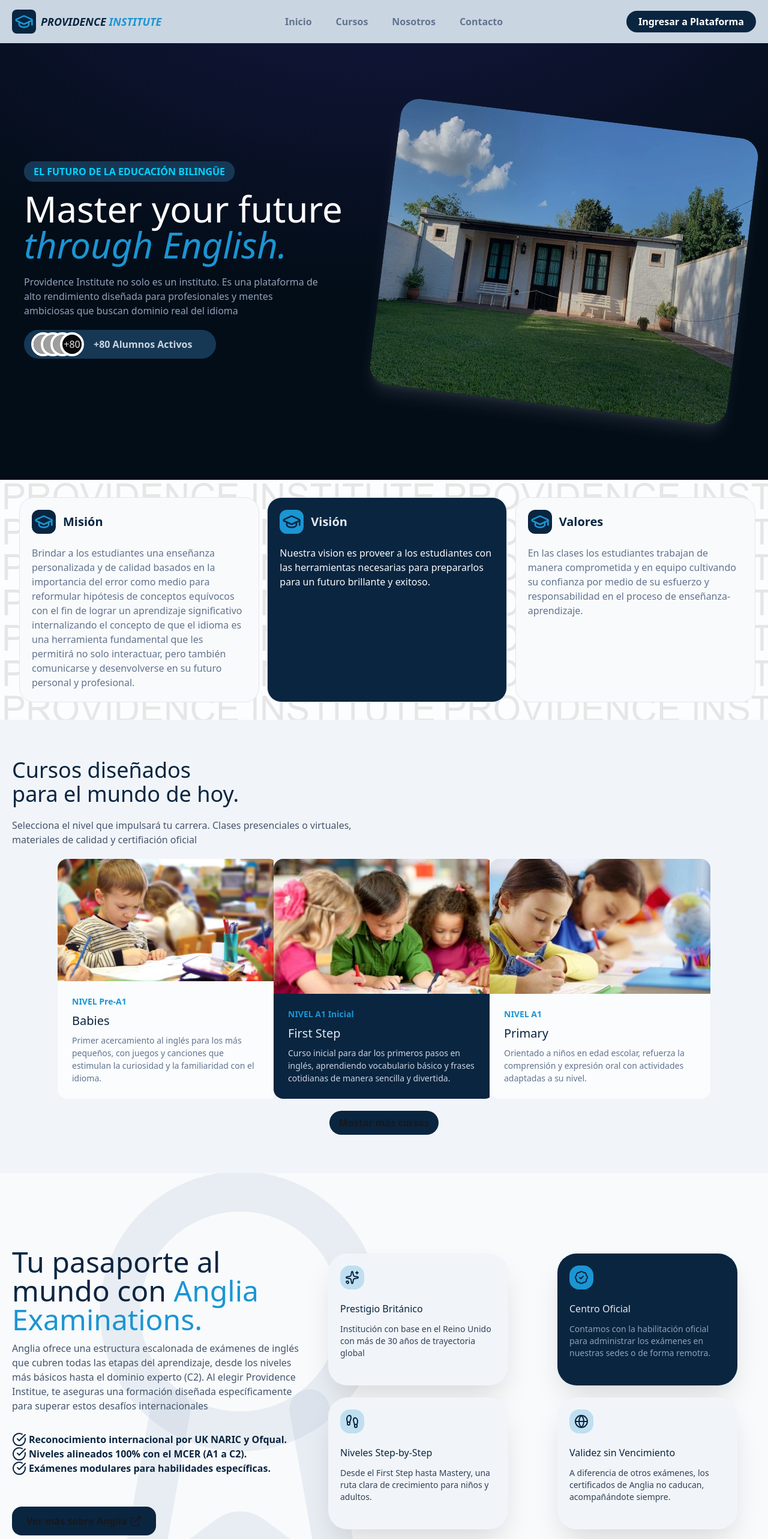
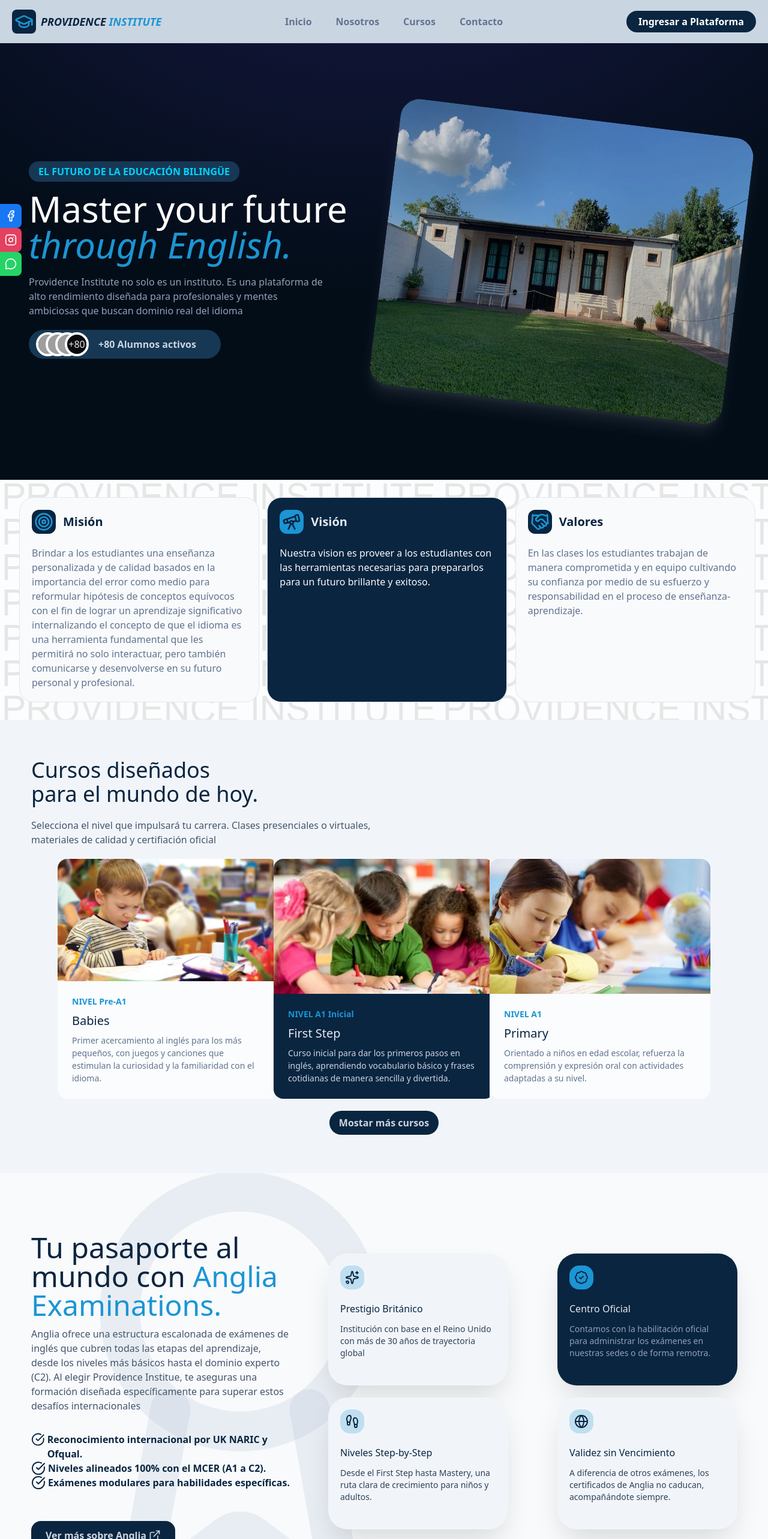
Before and after one commit to RingoI/Academia-de-ingles, a React app in the folder frontend/: page / in a window 1280 px wide. Shown: the top 2566 px of the page at 60% size. Built offline with nearby package versions, Linux system fonts and the light colour scheme; grey boxes are pictures that could not be loaded; the HTML template or start-up script is replaced by a standard one.

Commit message:
Landing page

```diff
--- a/frontend/src/components/TablaAlumnos.jsx
+++ b/frontend/src/components/TablaAlumnos.jsx
@@ -23,9 +23,9 @@ function TablaAlumnos({ busqueda }) {
   ];
 
   const alumnosFiltrados = alumnos.filter((a) =>
-    a.nombre.toLowerCase().includes(busqueda.toLowerCase()) ||
-    a.email.toLowerCase().includes(busqueda.toLowerCase()) ||
-    a.dni.toString().includes(busqueda)
+    (a?.nombre ?? "").toLowerCase().includes(busqueda?.toLowerCase() ?? "") ||
+    (a?.email ?? "").toLowerCase().includes(busqueda?.toLowerCase() ?? "") ||
+    (a?.dni?.toString() ?? "").includes(busqueda ?? "")
   );
 
   console.log("alumnos: ", alumnos);
--- a/frontend/src/components/landing/Footer.jsx
+++ b/frontend/src/components/landing/Footer.jsx
@@ -1,4 +1,4 @@
-import { Facebook, GraduationCap, Instagram } from "lucide-react";
+import { Facebook, GraduationCap, Instagram, MessageCircle } from "lucide-react";
 import React from "react";
 
 function Footer() {
@@ -18,11 +18,44 @@ function Footer() {
 					</p>
 				</div>
 				<div className="flex flex-col items-center gap-2">
-					<h3 className="font-bold">SIGUENOS</h3>
-					<div className="flex gap-5">
-						<Facebook className="bg-[#1b95d3] size-10 p-2 rounded-2xl text-[#0a2540]" />
-						<Instagram className="bg-[#1b95d3] size-10 p-2 rounded-2xl text-[#0a2540]" />
-					</div>
+					<h3 className="font-bold text-slate-200">¡Seguinos y escribinos!</h3>
+
+						<div className="flex gap-4">
+
+						{/* FACEBOOK */}
+						<a
+							href="https://facebook.com/profile.php?id=100063897041979"
+							target="_blank"
+							rel="noopener noreferrer"
+							className="bg-[#0c1224] p-2 rounded-xl hover:bg-[#1877F2] transition-all duration-300 hover:scale-110"
+						>
+							<Facebook className="size-6 text-white" />
+						</a>
+
+						{/* INSTAGRAM */}
+						<a
+							href="https://www.instagram.com/providence.english.institute"
+							target="_blank"
+							rel="noopener noreferrer"
+							className="bg-[#0c1224] p-2 rounded-xl hover:bg-gradient-to-tr hover:from-yellow-400 hover:via-pink-500 hover:to-purple-600 transition-all duration-300 hover:scale-110"
+						>
+							<Instagram className="size-6 text-white" />
+						</a>
+
+						{/* WHATSAPP */}
+						<a
+						href="https://api.whatsapp.com/send?phone=543624820112&text=Hola%20%F0%9F%91%8B%0AVengo%20desde%20la%20web%20y%20quiero%20informaci%C3%B3n%20sobre%20los%20cursos%20de%20Providence%20Institute"
+						target="_blank"
+						rel="noopener noreferrer"
+						className="bg-[#0c1224] p-2 rounded-xl hover:bg-[#25D366] transition-all duration-300 hover:scale-110"
+						>
+						<MessageCircle className="size-6 text-white" />
+						</a>
+
+						</div>
+
+
+
 				</div>
 			</div>
 			<div className="text-slate-500 flex justify-between">
--- a/frontend/src/components/landing/NavBar.jsx
+++ b/frontend/src/components/landing/NavBar.jsx
@@ -17,25 +17,25 @@ function NavBar() {
         <ul className="w-[33.3%] flex gap-10 font-semibold text-slate-500">
           <li className="cursor-pointer relative group">
             <span className="transition-colors duration-300 group-hover:text-[#1b95d3]">
-              Inicio
+              <a href="#inicio">Inicio</a>
             </span>
             <span className="absolute left-0 -bottom-1 w-0 h-[2px] bg-[#1b95d3] transition-all duration-300 group-hover:w-full"></span>
           </li>
           <li className="cursor-pointer relative group">
             <span className="transition-colors duration-300 group-hover:text-[#1b95d3]">
-              Cursos
+              <a href="#nosotros">Nosotros</a>
             </span>
             <span className="absolute left-0 -bottom-1 w-0 h-[2px] bg-[#1b95d3] transition-all duration-300 group-hover:w-full"></span>
           </li>
           <li className="cursor-pointer relative group">
             <span className="transition-colors duration-300 group-hover:text-[#1b95d3]">
-              Nosotros
+              <a href="#cursos">Cursos</a>
             </span>
             <span className="absolute left-0 -bottom-1 w-0 h-[2px] bg-[#1b95d3] transition-all duration-300 group-hover:w-full"></span>
           </li>
           <li className="cursor-pointer relative group">
             <span className="transition-colors duration-300 group-hover:text-[#1b95d3]">
-              Contacto
+              <a href="#contacto">Contacto</a>
             </span>
             <span className="absolute left-0 -bottom-1 w-0 h-[2px] bg-[#1b95d3] transition-all duration-300 group-hover:w-full"></span>
           </li>
--- a/frontend/src/components/landing/Presentacion.jsx
+++ b/frontend/src/components/landing/Presentacion.jsx
@@ -2,7 +2,7 @@ import AvatarGrupo from "./AvatarGrupo";
 
 function Presentacion() {
 	return (
-		<div className="bg-[#030d18] bg-[radial-gradient(ellipse_80%_80%_at_50%_-20%,rgba(31,30,87,0.7),rgba(255,255,255,0))] w-full h-screen flex pt-18 items-center px-10">
+		<div className="bg-[#030d18] bg-[radial-gradient(ellipse_80%_80%_at_50%_-20%,rgba(31,30,87,0.7),rgba(255,255,255,0))] w-full h-screen flex pt-18 items-center px-12">
 			<div className="flex flex-col gap-5 w-[50%]">
 				<div>
 					<span className="px-4 py-1.5 rounded-2xl text-[#00d3fe] font-semibold bg-[#163855]">
@@ -19,7 +19,7 @@ function Presentacion() {
 				</p>
 				<div className="flex items-center gap-4 w-80 h-12 px-3 bg-[#163855] rounded-3xl">
 					<AvatarGrupo />
-					<span className="font-semibold text-slate-300">+80 Alumnos Activos</span>
+					<span className="font-semibold text-slate-300">+80 Alumnos activos</span>
 				</div>
 			</div>
 			<div className="w-[50%]">
--- a/frontend/src/pages/HomePage.jsx
+++ b/frontend/src/pages/HomePage.jsx
@@ -5,16 +5,18 @@ import Card from "../components/landing/Card";
 import {
   Award,
   BadgeCheck,
-  Check,
-  CheckCircle,
-  CheckCircle2,
-  CheckCircle2Icon,
   CheckCircleIcon,
   ExternalLink,
   Footprints,
   Globe,
   GraduationCap,
   Sparkles,
+  Facebook,
+  Instagram,
+  Target,
+  Telescope,
+  Handshake,
+  MessageCircle
 } from "lucide-react";
 import CursoCard from "../components/landing/CursoCard";
 import { cursosInfo } from "../utils/cursos";
@@ -31,20 +33,23 @@ function HomePage() {
   return (
     <div className=" w-full h-screen">
       <NavBar />
+      <section id="inicio">
         <Presentacion />
+      </section>
+      <section id="nosotros" className="scroll-mt-18">
           <div className="relative h-100 bg-slate-200 bg-[url('/public/patron.png')] bg-repeat inset-0 flex items-center justify-center">
             <div className="absolute inset-0 bg-white/90"></div>
             <div className="relative z-10 grid grid-cols-3 gap-6 px-8">
               <Card
                 titulo={"Misión"}
-            Icono={GraduationCap}
+                Icono={Target}
                 texto={
                   "Brindar a los estudiantes una enseñanza personalizada y de calidad basados en la importancia del error como medio para reformular hipótesis de conceptos equívocos con el fin de lograr un aprendizaje significativo internalizando el concepto de que el idioma es una herramienta fundamental que les permitirá no solo interactuar, pero también comunicarse y desenvolverse en su futuro personal y profesional. "
                 }
               />
               <Card
                 titulo={"Visión"}
-            Icono={GraduationCap}
+                Icono={Telescope}
                 fondo={true}
                 texto={
                   "Nuestra vision es proveer a los estudiantes con las herramientas necesarias para prepararlos para un futuro brillante y exitoso."
@@ -52,19 +57,21 @@ function HomePage() {
               />
               <Card
                 titulo={"Valores"}
-            Icono={GraduationCap}
+                Icono={Handshake}
                 texto={
                   "En las clases los estudiantes trabajan de manera comprometida y en equipo cultivando su confianza por medio de su esfuerzo y responsabilidad en el proceso de enseñanza-aprendizaje."
                 }
               />
             </div>
           </div>
+      </section>
+      <section id="cursos" className="scroll-mt-18">
           <div className="min-h-150 bg-slate-100 px-5 py-16">
             <div>
-          <h2 className="text-[#0a2540] text-4xl">
+              <h2 className="text-[#0a2540] text-4xl px-8">
                 Cursos diseñados <br /> para el mundo de hoy.
               </h2>
-          <p className="text-slate-600 py-5">
+              <p className="text-slate-600 py-5 px-8">
                 Selecciona el nivel que impulsará tu carrera. Clases presenciales o
                 virtuales, <br /> materiales de calidad y certifiación oficial
               </p>
@@ -83,30 +90,31 @@ function HomePage() {
             </div>
             <div className="flex items-center justify-center mt-5">
               <button
-            className="bg-[#0a2540] font-semibold px-4 py-2 rounded-3xl cursor-pointer transition-transform hover:translate-y-1"
+                className="bg-[#0a2540] text-slate-300 font-semibold px-4 py-2 rounded-3xl cursor-pointer transition-transform hover:translate-y-1"
                 onClick={() => setMostarMas(!mostrarMas)}
               >
                 {mostrarMas ? "Mostrar menos cursos" : "Mostar más cursos"}
               </button>
             </div>
           </div>
+      </section>
       <div className="relative h-[calc(100vh-4.5rem)] w-full flex bg-slate-50 items-center py-16 overflow-hidden px-5">
         <Award className="text-slate-400/15 absolute size-200 left-0 z-0 " />
         <div className="w-[40%] flex flex-col justify-center gap-3 h-full z-10">
-          <h2 className="text-5xl text-[#0a2540]">
+          <h2 className="text-5xl text-[#0a2540] px-8">
             Tu pasaporte al <br /> mundo con{" "}
             <span className="text-5xl text-[#1b95d3]">
               Anglia Examinations.
             </span>
           </h2>
-          <p className="text-slate-600 ">
+          <p className="text-slate-600 px-8">
             Anglia ofrece una estructura escalonada de exámenes de inglés que
             cubren todas las etapas del aprendizaje, desde los niveles más
             básicos hasta el dominio experto (C2). Al elegir Providence
             Institue, te aseguras una formación diseñada específicamente para
             superar estos desafíos internacionales
           </p>
-          <ul className="pt-5 text-[#0a2540] font-semibold">
+          <ul className="pt-5 text-[#0a2540] font-semibold px-8">
             <li className="flex gap-1">
               <CheckCircleIcon />
               Reconocimiento internacional por UK NARIC y Ofqual.
@@ -120,10 +128,15 @@ function HomePage() {
               Exámenes modulares para habilidades específicas.
             </li>
           </ul>
-          <button className="bg-[#0a2540] w-60 gap-1 mt-10 justify-center items-center flex font-semibold px-4 py-3 rounded-2xl cursor-pointer transition-transform hover:translate-y-1">
+        <a
+          href="https://www.anglia.org/"
+          target="_blank"
+          rel="noopener noreferrer"
+          className="bg-[#0a2540] ml-8 text-slate-300 w-60 gap-1 mt-10 justify-center items-center flex font-semibold px-4 py-3 rounded-2xl cursor-pointer transition-transform hover:translate-y-1"
+        >
           Ver más sobre Anglia
           <ExternalLink className="size-5" />
-          </button>
+        </a>
         </div>
         <div className="grid grid-cols-2 w-[60%] place-items-center gap-5 z-10">
           <CardAnglia
@@ -157,7 +170,8 @@ function HomePage() {
           />
         </div>
       </div>
-      <div className="h-50 bg-white flex p-5 items-center justify-between">
+      <section id='contacto'>
+          <div className="h-50 bg-white flex p-5 items-center justify-between px-13">
             <div className="flex flex-col">
               <span className="text-[#1b95d3] font-semibold">EMAIL</span>
               <span className="text-[#0a2540] font-semibold">
@@ -173,11 +187,57 @@ function HomePage() {
             <div className="flex flex-col">
               <span className="text-[#1b95d3] font-semibold">DIRECCIÓN</span>
               <span className="text-[#0a2540] font-semibold">
-            Carlos Urioste 688, Capitan Sarmiento, Buenos Aires
+                Carlos Urioste 688, Capitán Sarmiento
               </span>
             </div>
           </div>
+      </section>
       <Footer />
+
+      {/* REDES LATERALES */}
+      <div className="fixed left-0 top-1/2 -translate-y-1/2 flex flex-col z-50 hidden lg:flex">
+
+          {/* FACEBOOK */}
+          <a
+            href="https://facebook.com/profile.php?id=100063897041979"
+            target="_blank"
+            rel="noopener noreferrer"
+            className="group flex items-center bg-[#1877F2] text-white px-2 py-2 rounded-r-lg w-9 hover:w-34 transition-all duration-300 overflow-hidden"
+          >
+            <Facebook className="size-5 flex-shrink-0" />
+            <span className="ml-3 opacity-0 group-hover:opacity-100 transition-opacity whitespace-nowrap">
+              Facebook
+            </span>
+          </a>
+
+          {/* INSTAGRAM */}
+          <a
+            href="https://instagram.com/providence.english.institute"
+            target="_blank"
+            rel="noopener noreferrer"
+            className="group flex items-center bg-[#E4405F] text-white px-2 py-2 rounded-r-lg w-9 hover:w-34 transition-all duration-300 overflow-hidden"
+          >
+            <Instagram className="size-5 flex-shrink-0" />
+            <span className="ml-3 opacity-0 group-hover:opacity-100 transition-opacity whitespace-nowrap">
+              Instagram
+            </span>
+          </a>
+
+          {/* WHATSAPP */}
+          <a
+            href="https://api.whatsapp.com/send?phone=543624820112&text=Hola%20%F0%9F%91%8B%0AVengo%20desde%20la%20web%20y%20quiero%20informaci%C3%B3n%20sobre%20los%20cursos%20de%20Providence%20Institute"
+            target="_blank"
+            rel="noopener noreferrer"
+            className="group flex items-center bg-[#25D366] text-white px-2 py-2 rounded-r-lg w-9 hover:w-34 transition-all duration-300 overflow-hidden"
+          >
+            <MessageCircle className="size-5 flex-shrink-0" />
+            <span className="ml-3 opacity-0 group-hover:opacity-100 transition-opacity whitespace-nowrap">
+              WhatsApp
+            </span>
+          </a>
+
+        </div>
+
     </div>
   );
 }
```
Lines whose indentation alone changed are shown as unchanged.
